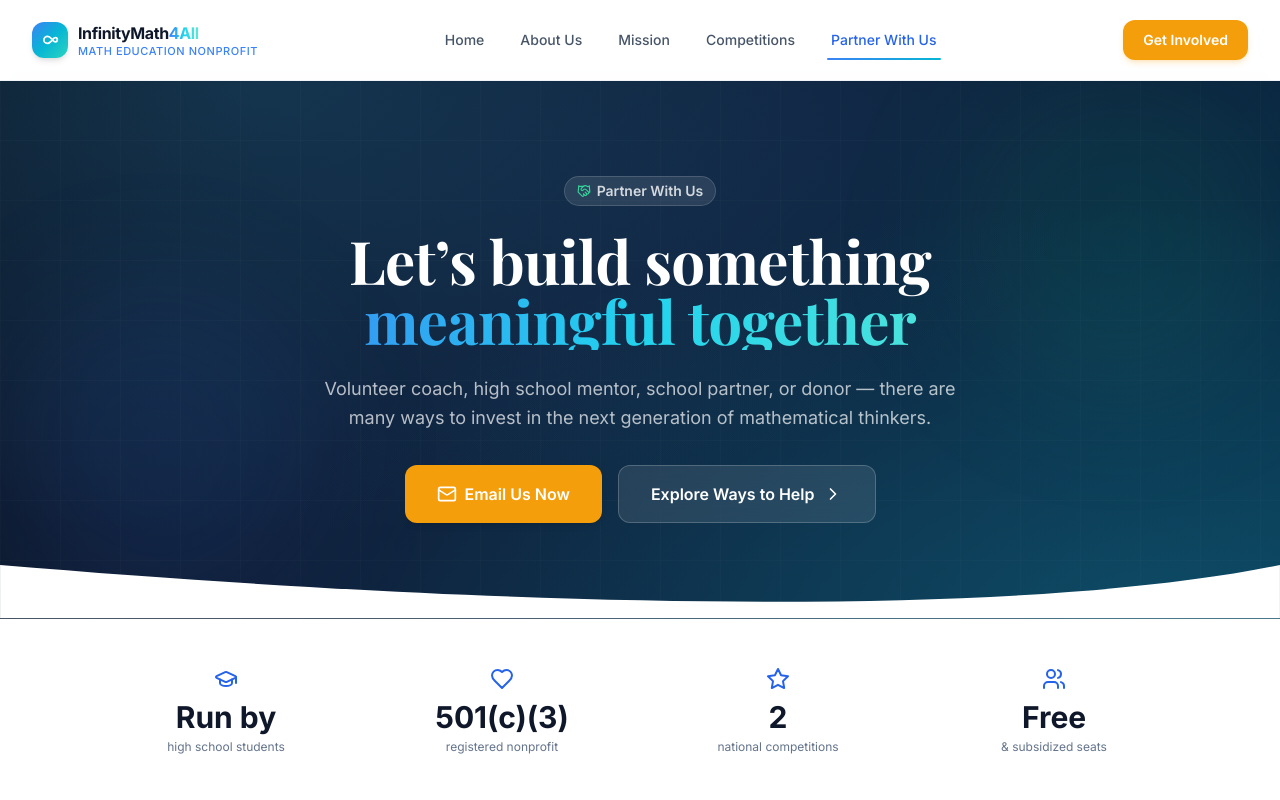
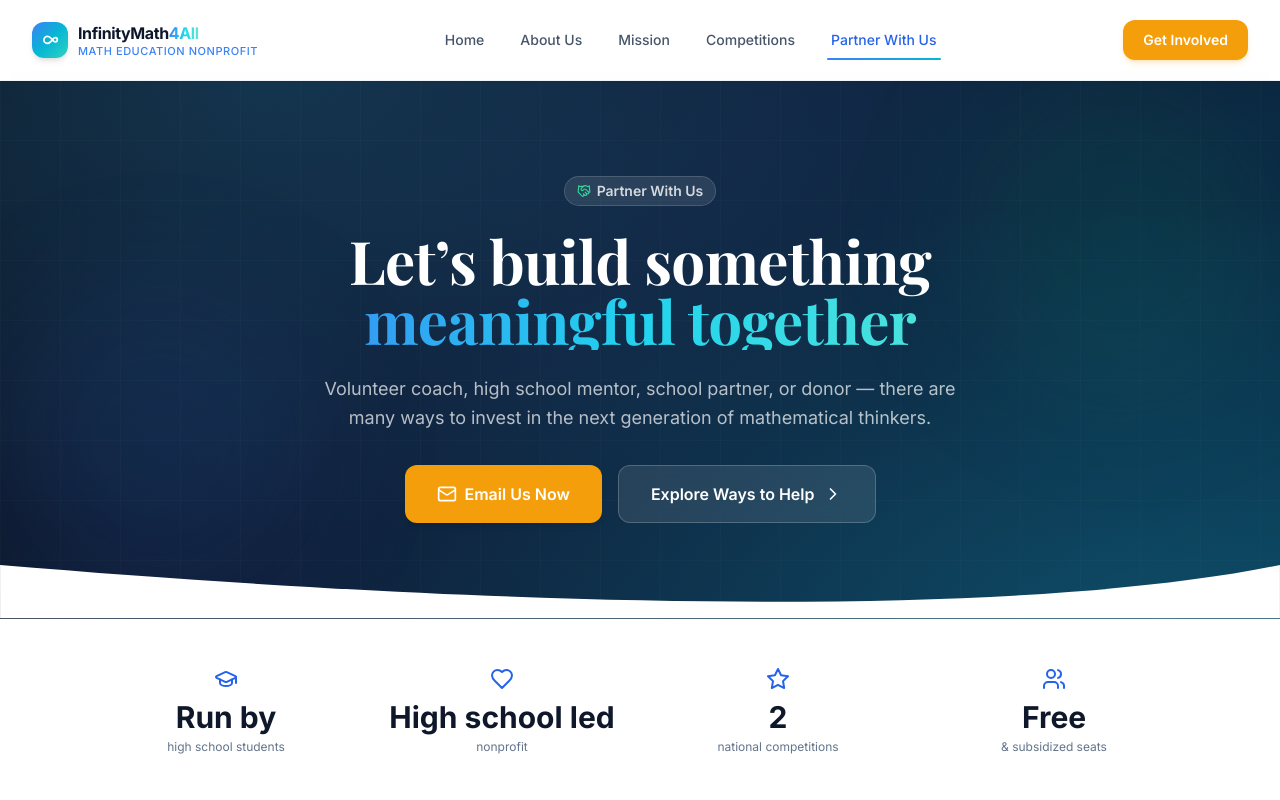
Before and after one commit to CodingNinjaXtreme/Offical-Nonprofit-Website, a React (Vite) app: page /partner in a window 1280 px wide. Shown: the top 800 px of the page. Built offline with nearby package versions, Linux system fonts and the light colour scheme.

Commit message:
removed 501c3

```diff
--- a/src/pages/PartnerWithUs.tsx
+++ b/src/pages/PartnerWithUs.tsx
@@ -173,7 +173,7 @@ export default function PartnerWithUs() {
           <div className="grid grid-cols-2 md:grid-cols-4 gap-4">
             {[
               { v: 'Run by', l: 'high school students', icon: GraduationCap },
-              { v: '501(c)(3)', l: 'registered nonprofit', icon: Heart },
+              { v: 'High school led', l: 'nonprofit', icon: Heart },
               { v: '2', l: 'national competitions', icon: Star },
               { v: 'Free', l: '& subsidized seats', icon: Users },
             ].map(({ v, l, icon: Icon }) => (
```
